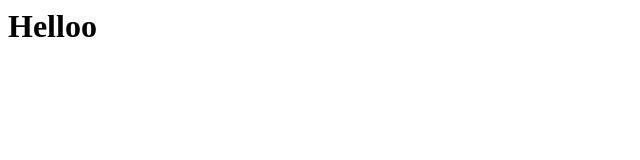
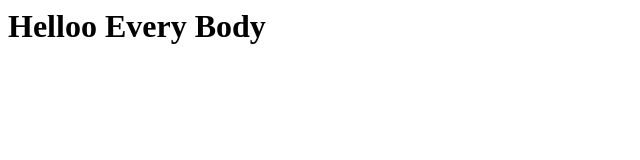
Before and after one commit to mphong2412/GitDemo, a plain HTML site: page index.html in a window 1280 px wide. Shown: the whole page, without its empty margins (0-640 px from the left). Drawn offline with Linux system fonts and the light colour scheme.

Commit message:
Duong commit

```diff
--- a/index.html
+++ b/index.html
@@ -1 +1 @@
-<h1>Helloo</h1>
+<h1>Helloo Every Body</h1>
```
